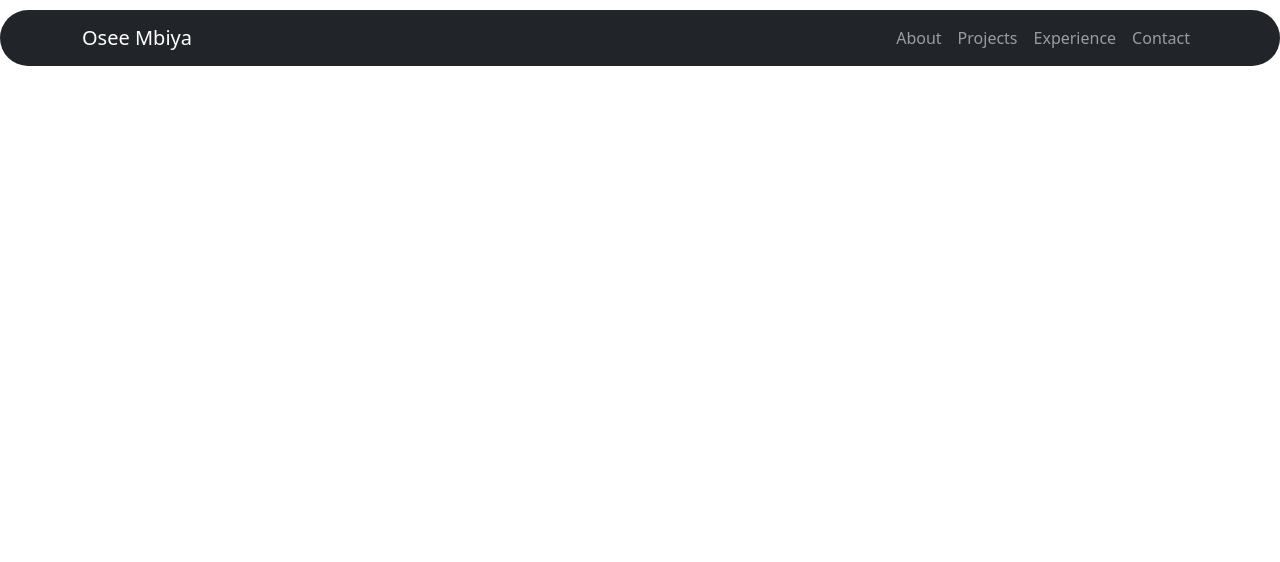
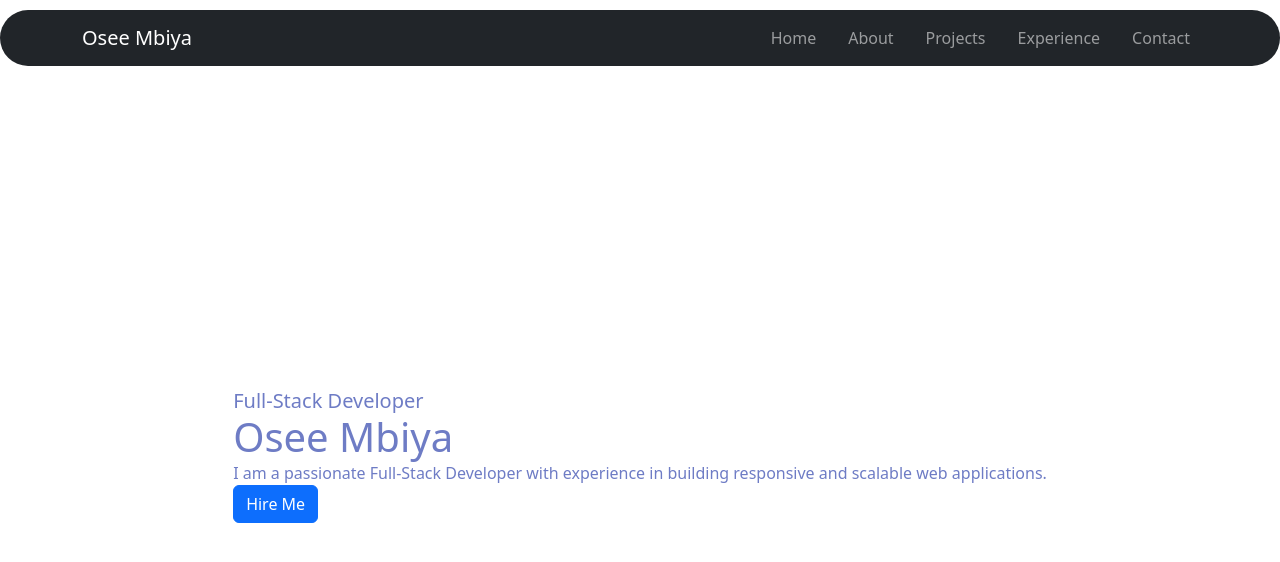
Before and after one commit to Oseembiya/my-portfolio, a React (Vite) app: page / in a window 1280 px wide. Shown: the top 562 px of the page. Built offline with nearby package versions, Linux system fonts and the light colour scheme.

Commit message:
updating my portfolio

```diff
--- a/package.json
+++ b/package.json
@@ -13,8 +13,7 @@
     "@popperjs/core": "^2.11.8",
     "bootstrap": "^5.3.3",
     "react": "^18.3.1",
-    "react-dom": "^18.3.1",
-    "react-router-dom": "^6.28.0"
+    "react-dom": "^18.3.1"
   },
   "devDependencies": {
     "@eslint/js": "^9.13.0",
--- a/src/App.jsx
+++ b/src/App.jsx
@@ -1,12 +1,15 @@
-import { BrowserRouter as Router } from "react-router-dom";
 import Navbar from "./components/common/navbar";
+import Home from "./components/home/home";
+import About from "./components/about/about";
 import "./styles/App.css";
 
 function App() {
   return (
-    <Router>
+    <>
       <Navbar />
-    </Router>
+      <Home />
+      <About />
+    </>
   );
 }
 
--- /dev/null
+++ b/src/components/about/about.jsx
@@ -0,0 +1 @@
+export default function About() {}
--- /dev/null
+++ b/src/components/common/hireBtn.jsx
@@ -0,0 +1,5 @@
+function HireBtn() {
+  return <button className="btn btn-primary">Hire Me</button>;
+}
+
+export default HireBtn;
--- a/src/components/common/navbar.jsx
+++ b/src/components/common/navbar.jsx
@@ -1,7 +1,7 @@
 // src/components/Common/Navbar.js
-
-function Navbar() {
+export default function Navbar() {
   const navlinks = [
+    { href: "#home", label: "Home" },
     { href: "#about", label: "About" },
     { href: "#projects", label: "Projects" },
     { href: "#experience", label: "Experience" },
@@ -28,7 +28,7 @@ function Navbar() {
         <div className="collapse navbar-collapse" id="navbarNav">
           <ul className="navbar-nav ms-auto">
             {navlinks.map((link, index) => (
-              <li className="nav-item" key={index}>
+              <li className="nav-item ps-lg-3" key={index}>
                 <a className="nav-link" href={link.href}>
                   {link.label}
                 </a>
@@ -40,5 +40,3 @@ function Navbar() {
     </nav>
   );
 }
-
-export default Navbar;
--- a/src/components/hero/hero.jsx
+++ /dev/null
@@ -1,5 +0,0 @@
-function Hero() {
-  <div></div>;
-}
-
-export default Hero;
--- /dev/null
+++ b/src/components/home/home.jsx
@@ -0,0 +1,17 @@
+import HireBtn from "../common/hireBtn";
+
+export default function Home() {
+  return (
+    <div className="container-fluid text-left center-container">
+      <div>
+        <h5>Full-Stack Developer</h5>
+        <h1>Osee Mbiya</h1>
+        <p>
+          I am a passionate Full-Stack Developer with experience in building
+          responsive and scalable web applications.
+        </p>
+        <HireBtn />
+      </div>
+    </div>
+  );
+}
--- a/src/styles/index.css
+++ b/src/styles/index.css
@@ -23,8 +23,13 @@
     padding: 0;
     box-sizing: border-box;
   }
-  body {
-    height: 100vh;
-    background-color: var(--color-background);
+
+  /* Center the container */
+  .center-container {
+    display: flex;
+    align-items: center;
+    justify-content: center;
+    color: rgb(110, 124, 197);
+    height: 100vh; /* Full viewport height */
   }
 }
```
Also changed, not shown: src/page/home.jsx (deleted), src/page/notFound.jsx (deleted), 1 other file (tests, documents, lock files or other folders).
